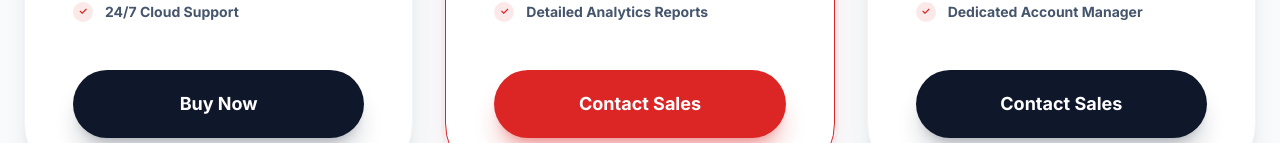
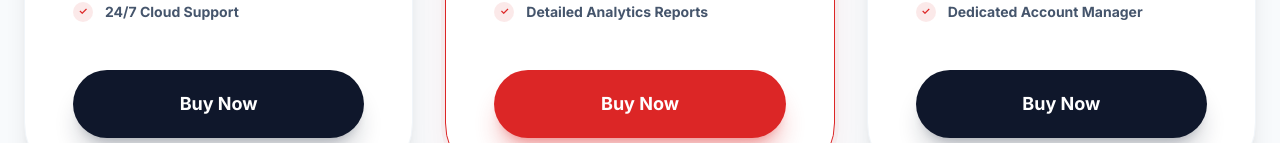
Before and after one commit to Yashmane505/RescueLink, a React (Vite) app in the folder my-app/: page /pricing in a window 1280 px wide. Shown: the part 809-952 px from the top of the page. Built offline with nearby package versions, Linux system fonts and the light colour scheme.

Commit message:
feat: link pricing plans directly to checkout flow

```diff
--- a/my-app/src/Checkout.jsx
+++ b/my-app/src/Checkout.jsx
@@ -5,7 +5,10 @@ import { useAuth } from "./AuthContext";
 const devices = {
     "go": { name: "RescueLink Go", price: 29 },
     "moto": { name: "RescueLink Moto", price: 39 },
-    "pro": { name: "Fleet Hub Pro", price: 199 }
+    "pro": { name: "Fleet Hub Pro", price: 199 },
+    "personal": { name: "Personal Plan (Annual)", price: 9 },
+    "fleet": { name: "Fleet Pro Plan (Monthly)", price: 99 },
+    "emergency": { name: "Emergency Response (Annual)", price: 999 }
 };
 
 const Checkout = () => {
--- a/my-app/src/Pricing.jsx
+++ b/my-app/src/Pricing.jsx
@@ -6,6 +6,7 @@ const Pricing = () => {
 
     const plans = [
         {
+            id: "personal",
             name: "Personal",
             price: "$9",
             period: "per device",
@@ -21,6 +22,7 @@ const Pricing = () => {
             popular: false
         },
         {
+            id: "fleet",
             name: "Fleet Pro",
             price: "$99",
             period: "per device / month",
@@ -32,10 +34,11 @@ const Pricing = () => {
                 "Telematics API Access",
                 "Detailed Analytics Reports"
             ],
-            button: "Contact Sales",
+            button: "Buy Now",
             popular: true
         },
         {
+            id: "emergency",
             name: "Emergency",
             price: "$999",
             period: "institutional rate",
@@ -47,7 +50,7 @@ const Pricing = () => {
                 "On-site Installation",
                 "Dedicated Account Manager"
             ],
-            button: "Contact Sales",
+            button: "Buy Now",
             popular: false
         }
     ];
@@ -100,7 +103,7 @@ const Pricing = () => {
                             </ul>
 
                             <button
-                                onClick={() => navigate("/register")}
+                                onClick={() => navigate(`/buy/${plan.id}`)}
                                 className={`w-full py-5 rounded-[2.5rem] font-black text-lg transition-all ${plan.popular
                                     ? "bg-primary text-white shadow-xl shadow-primary/30 hover:bg-primary-dark"
                                     : "bg-slate-900 text-white shadow-xl shadow-slate-900/20 hover:bg-slate-800"
```
